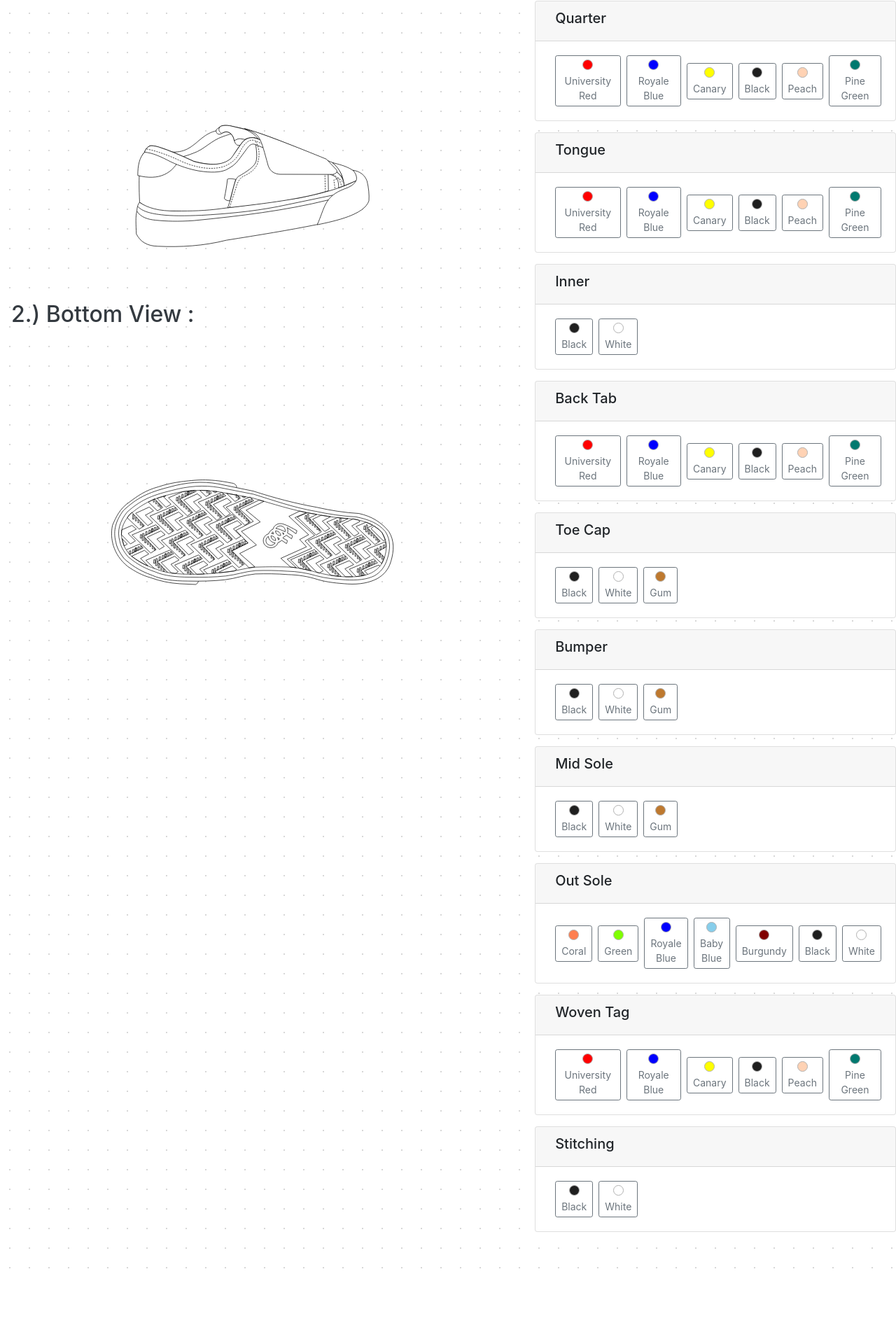
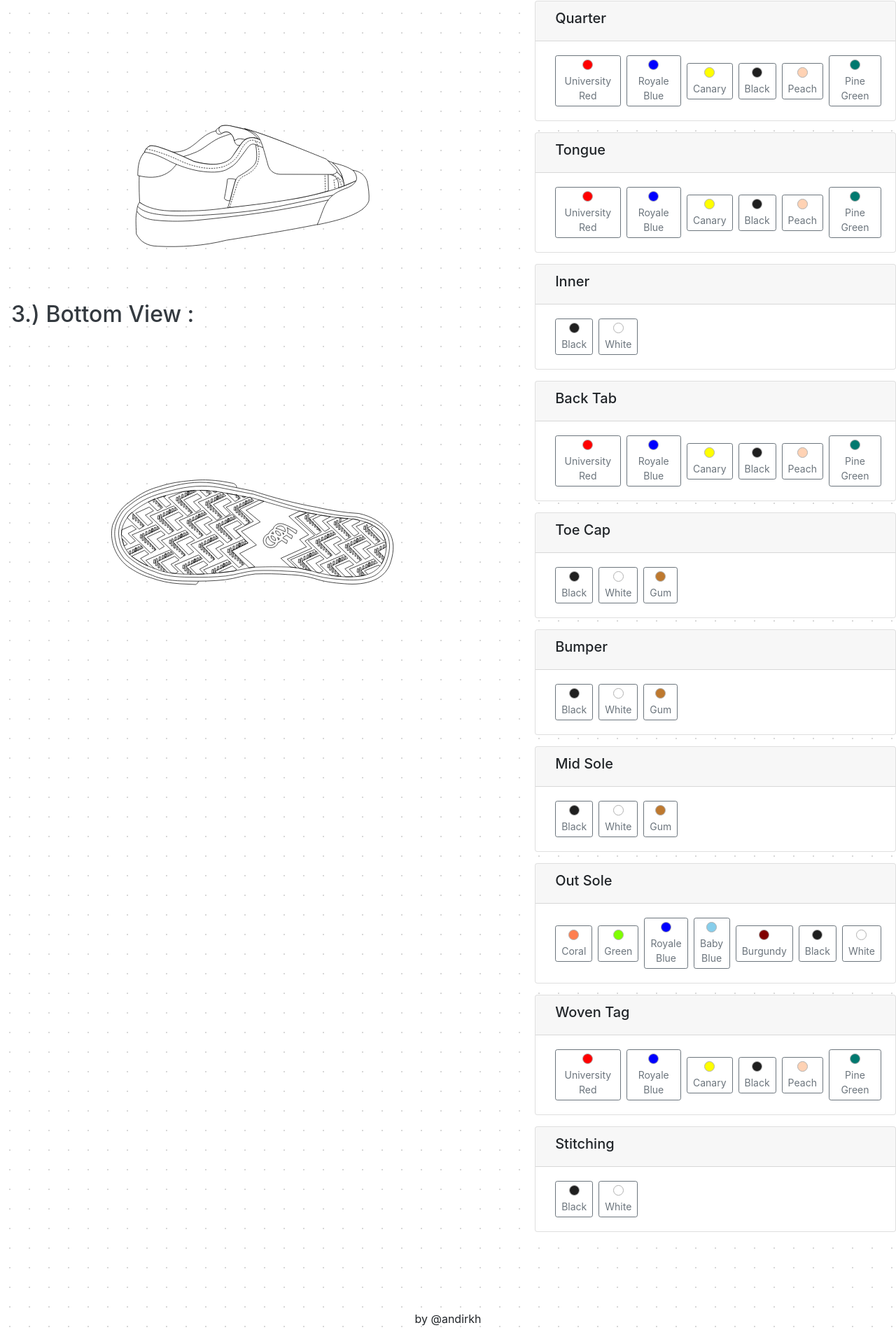
Before and after one commit to andirkh/shoes-customizer, a Next.js app: page / in a window 1280 px wide. Shown: the part 667-2587 px from the top of the page at 70% size. Before the commit the page ends 2491 px from the top, so only its background shows below. Built offline with nearby package versions, Linux system fonts and the light colour scheme.

Commit message:
feat: add footer

```diff
--- /dev/null
+++ b/components/Footer/index.js
@@ -0,0 +1,13 @@
+import React from 'react'
+
+class Footer extends React.Component {
+  render () {
+    return (
+      <div className="d-flex justify-content-center my-5">
+        <span>by @andirkh</span>
+      </div>
+    )
+  }
+}
+
+export default Footer;
--- a/pages/index.js
+++ b/pages/index.js
@@ -5,7 +5,7 @@ export default function Home() {
   return (
     <div>
       <Head>
-        <title>Custom - One Triple Nine</title>
+        <title>Build Your Own Shoes</title>
         <link rel="icon" href="/favicon.ico" />
       </Head>
 
--- a/views/MainPage/index.js
+++ b/views/MainPage/index.js
@@ -5,6 +5,7 @@ import Shoes368Side from "../../components/Shoes368Side";
 import Shoes368Back from "../../components/Shoes368Back";
 import Shoes368Bottom from '../../components/Shoes368Bottom';
 import TitleAnimated from '../../components/TitleAnimated';
+import Footer from '../../components/Footer';
 
 import { Col, Row } from "react-bootstrap";
 import { animated, Spring, Trail } from "react-spring/renderprops.cjs";
@@ -71,7 +72,7 @@ class MainPage extends React.Component {
                   </animated.div>
                 )}
               </Spring>
-              <TitleAnimated className="ml-3" title="2.) Bottom View :" />
+              <TitleAnimated className="ml-3" title="3.) Bottom View :" />
               <Spring
                 native
                 delay={600}
@@ -107,6 +108,7 @@ class MainPage extends React.Component {
             </Col>
           </Row>
         </div>
+        <Footer />
       </Fragment>
     );
   }
```
